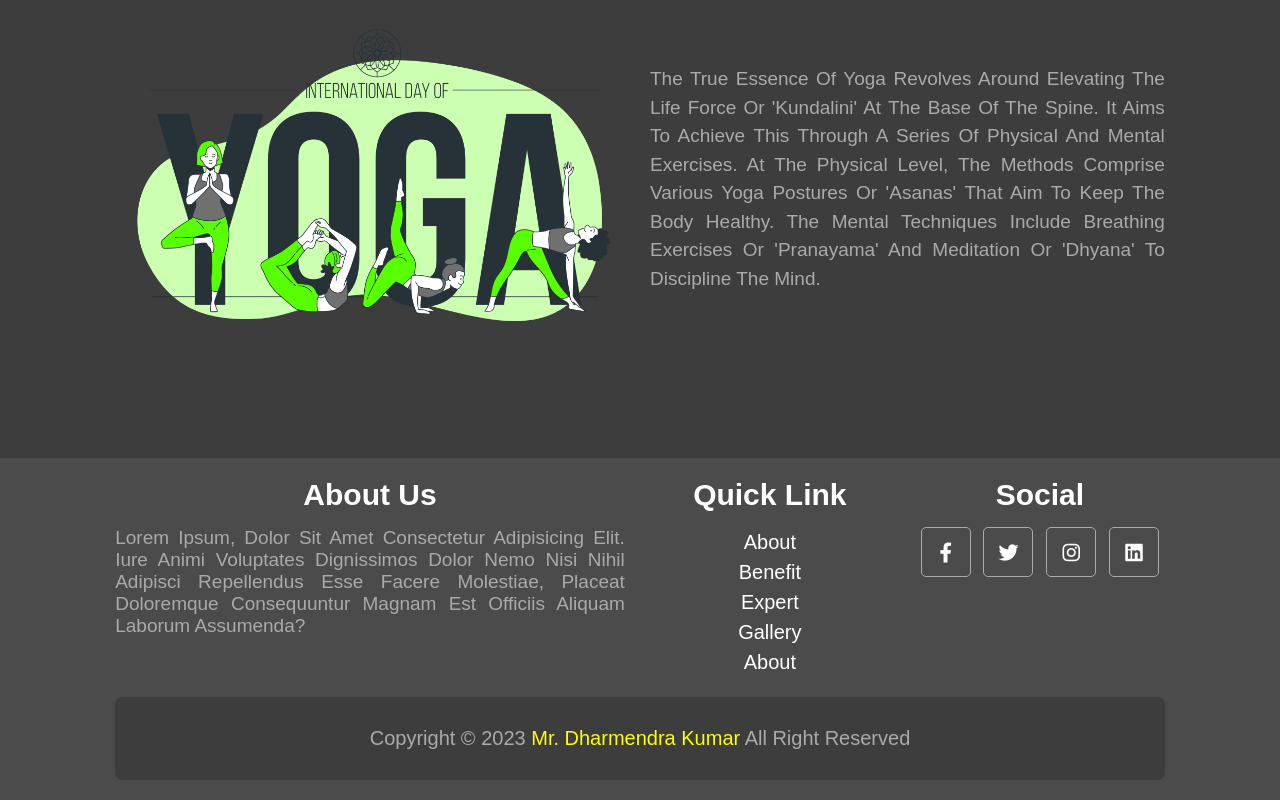
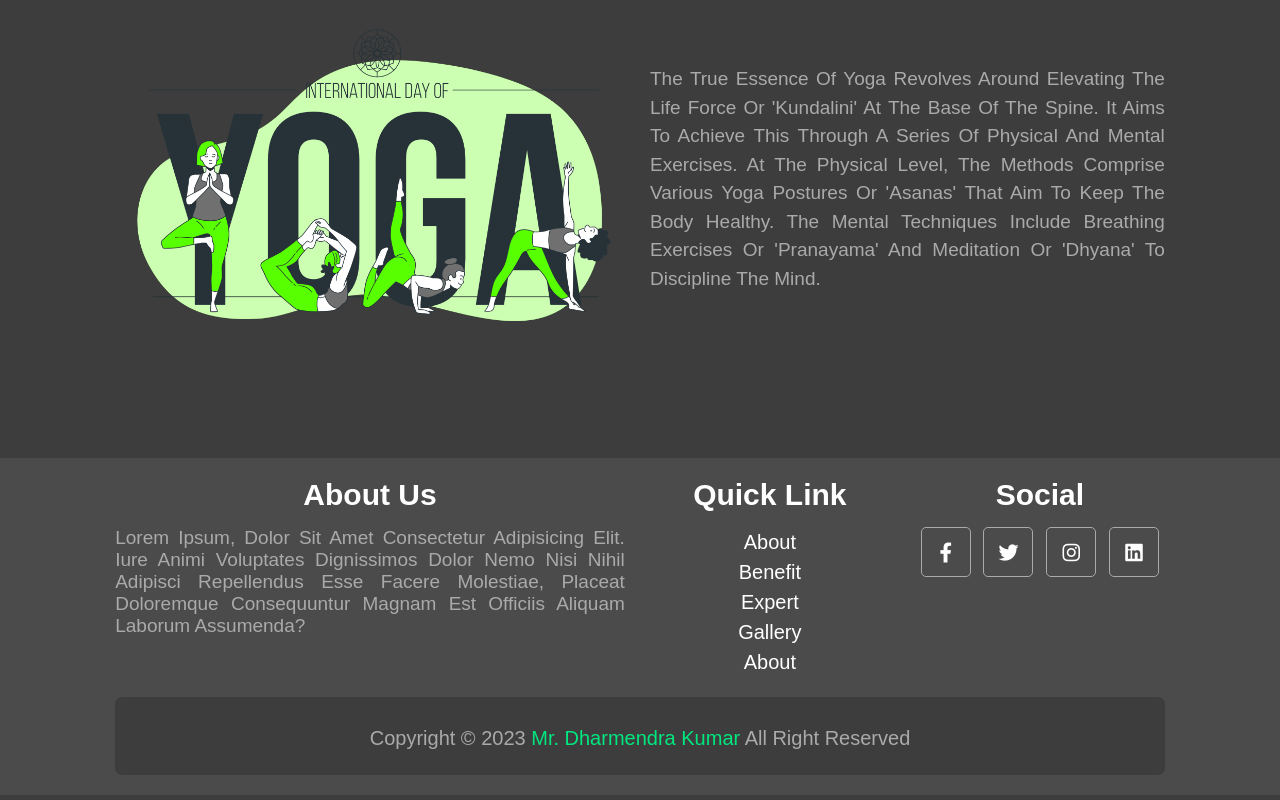
Before and after one commit to raja2sharma/yoga-website, a plain HTML site: page index.html in a window 1280 px wide. Shown: the part 3528-4328 px from the top of the page. Drawn offline with nearby package versions, Linux system fonts and the light colour scheme.

Commit message:
Update style.css

```diff
--- a/style.css
+++ b/style.css
@@ -420,7 +420,7 @@ form input {
 
 .copyright {
     text-align: center;
-    padding: 3rem 2rem;
+    padding: 3rem 0 2.5rem;
     margin-top: 2rem;
     background-color: var(--black);
     border-radius: .7rem;
@@ -437,7 +437,7 @@ form input {
 }
 
 .copyright h1 span {
-    color: yellow;
+    color: var(--green);
 }
 
 .copyright:hover {
```
